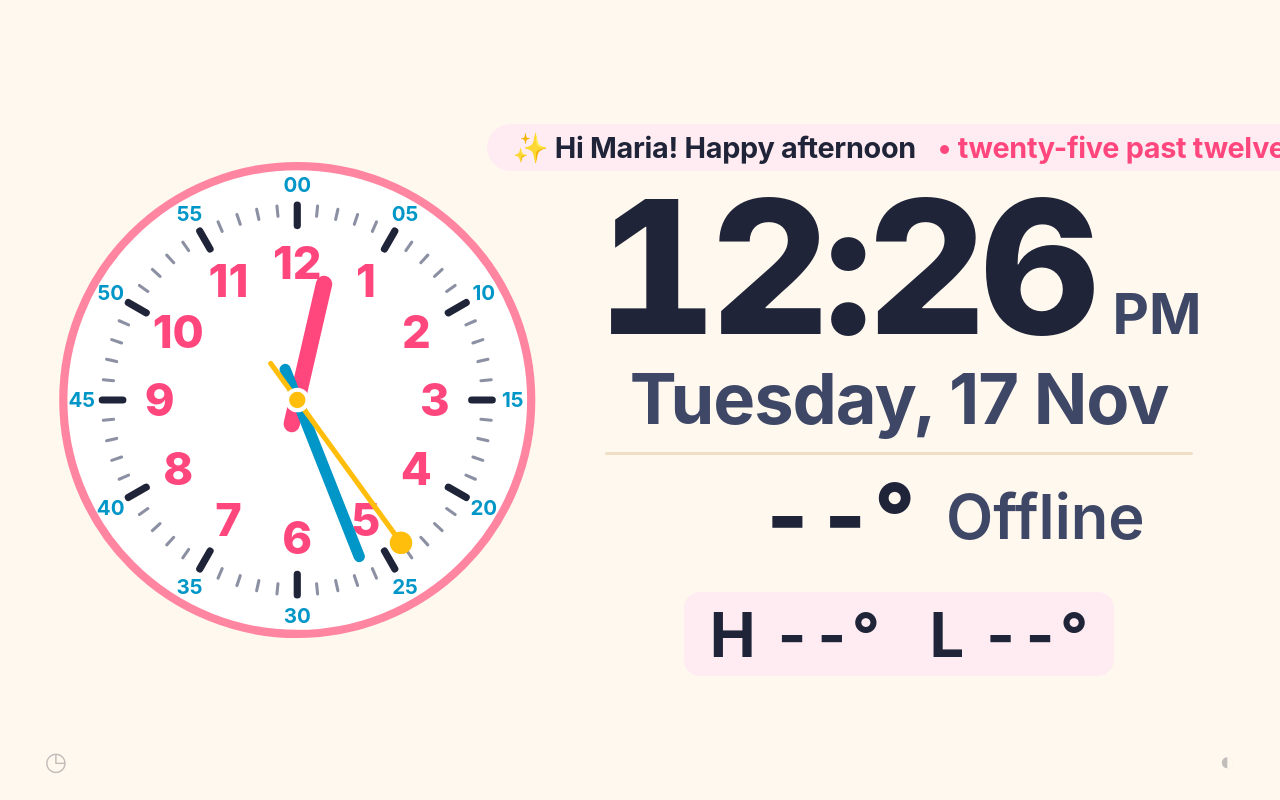
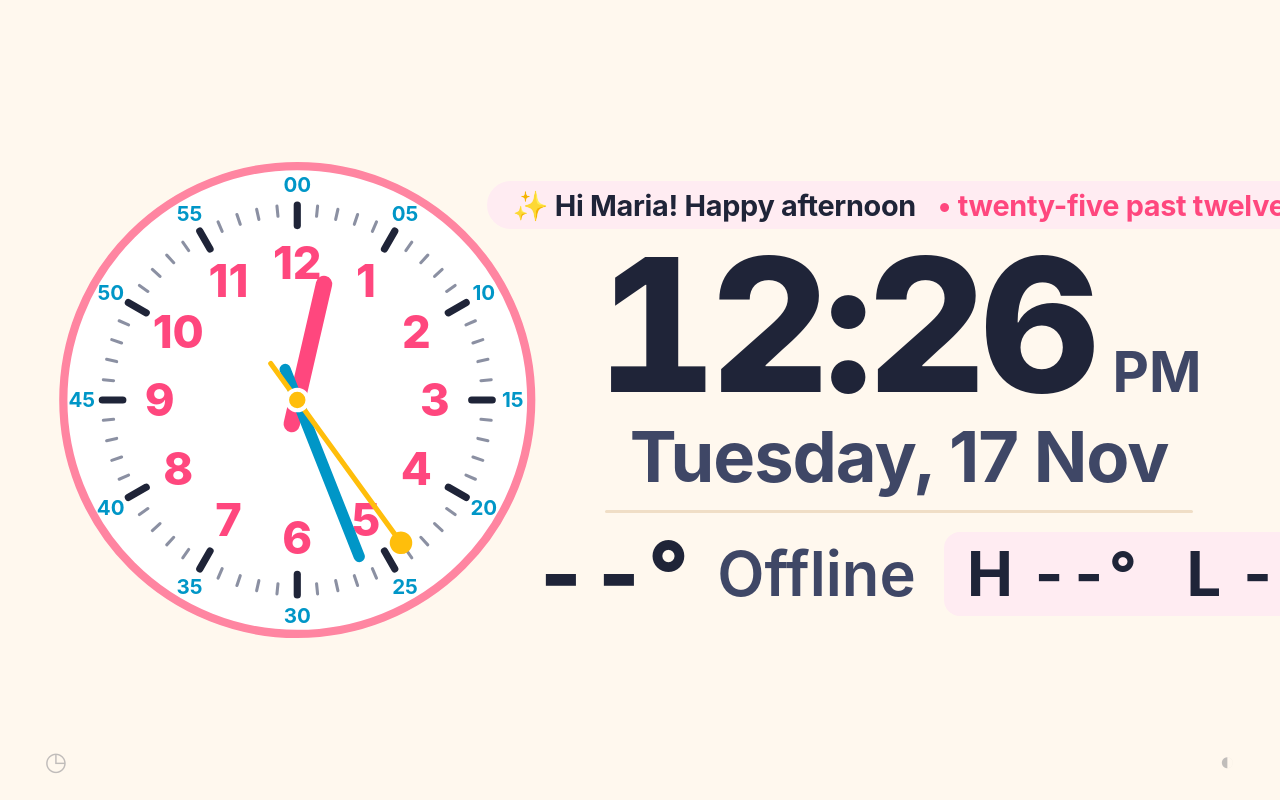
Before and after one commit to mahmudurah/android-clock-kiosk, a plain HTML site: page index.html in a window 1280 px wide. Drawn offline with Linux system fonts and the light colour scheme; no server answers.

Commit message:
Keep weather row on single line and prevent accidental mode toggle on drawer swipe

```diff
--- a/app.js
+++ b/app.js
@@ -459,7 +459,6 @@
 
   themeBtn.onclick = function () { cycleTheme(1); };
   modeBtn.onclick = function () { cycleMode(); };
-  analogPaneEl.onclick = function () { cycleMode(); };
 
   var touchStartX = null;
   document.addEventListener("touchstart", function (e) {
--- a/config.json
+++ b/config.json
@@ -1,5 +1,5 @@
 {
-  "version": "3",
+  "version": "4",
   "theme": "maria-rainbow",
   "clockMode": "auto",
   "childName": "Maria",
--- a/index.html
+++ b/index.html
@@ -303,36 +303,39 @@
       -webkit-box-pack: center;
       -webkit-justify-content: center;
       justify-content: center;
-      -webkit-flex-wrap: wrap;
-      flex-wrap: wrap;
-      gap: 2.4vw;
+      -webkit-flex-wrap: nowrap;
+      flex-wrap: nowrap;
+      white-space: nowrap;
+      gap: 2.2vw;
     }
 
     #weather-icon {
-      width: 8.2vw;
-      height: 8.2vw;
+      width: 7.5vw;
+      height: 7.5vw;
       display: inline-block;
       vertical-align: middle;
+      -webkit-flex-shrink: 0;
+      flex-shrink: 0;
     }
 
     #weather-temp {
-      font-size: 9.8vw;
+      font-size: 9vw;
       font-weight: 800;
       font-variant-numeric: tabular-nums;
       line-height: 1;
     }
 
     #weather-cond {
-      font-size: 6.8vw;
+      font-size: 6vw;
       font-weight: 600;
     }
 
     #weather-hi-lo {
-      font-size: 6.8vw;
+      font-size: 6vw;
       font-weight: 700;
       font-variant-numeric: tabular-nums;
       background-color: var(--badge-bg);
-      padding: 0.6vh 2vw;
+      padding: 0.6vh 1.8vw;
       border-radius: 16px;
     }
 
@@ -554,6 +557,6 @@
   <div id="toast"></div>
   <button id="mode-btn" class="corner-btn" type="button" aria-label="Switch clock mode">&#9719;</button>
   <button id="theme-btn" class="corner-btn" type="button" aria-label="Switch theme">&#9680;</button>
-  <script src="app.js?v=3"></script>
+  <script src="app.js?v=4"></script>
 </body>
 </html>
```
